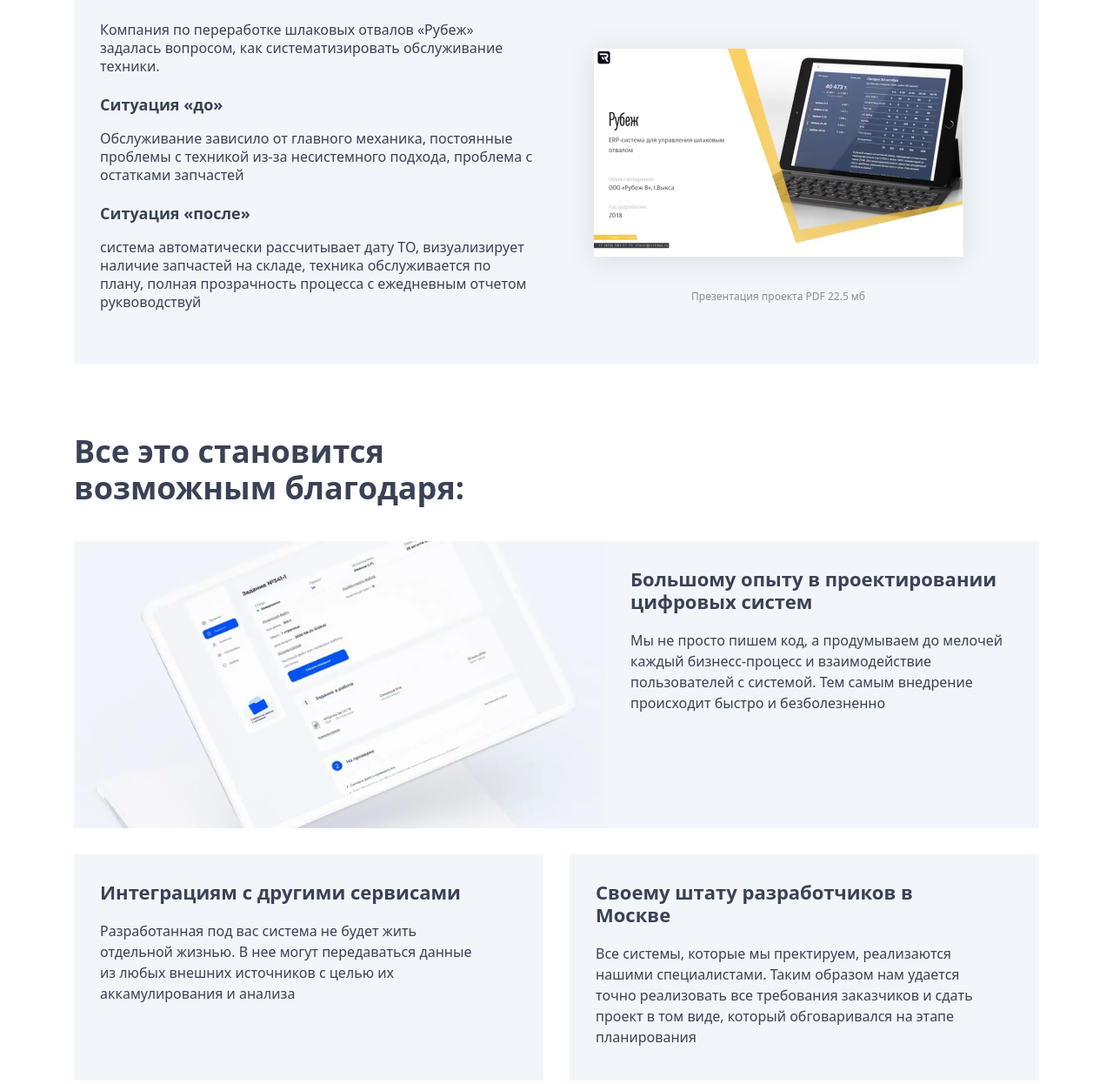
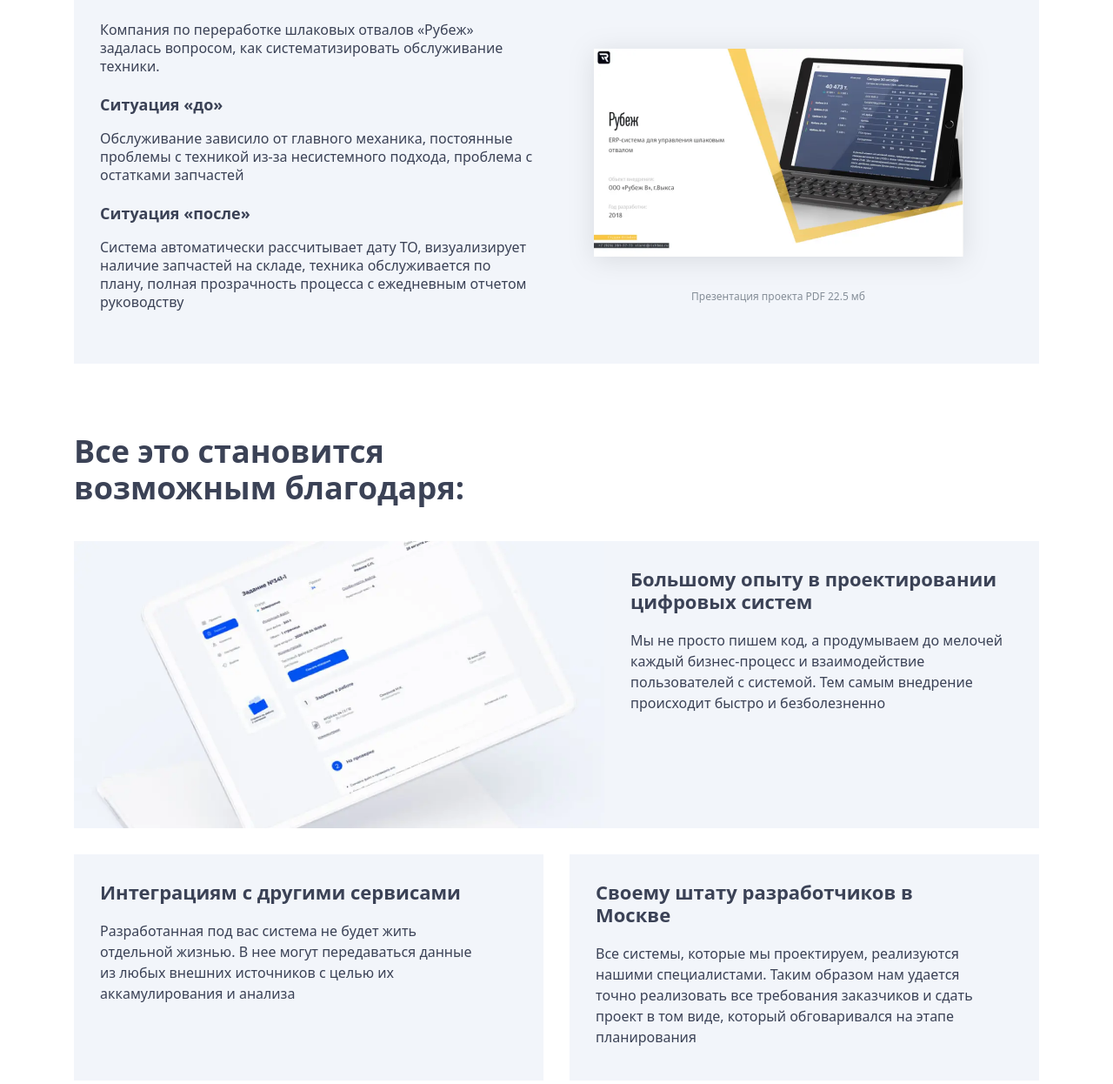
Before and after one commit to lusyio/sera, a PHP site: page / in a window 1280 px wide. Shown: the part 2300-3546 px from the top of the page at 87% size. Run offline with PHP 8.4, Linux system fonts and the light colour scheme.

Commit message:
Исправил ошибки

```diff
--- a/app/index.php
+++ b/app/index.php
@@ -198,11 +198,11 @@
                             </p>
                             <h3>Ситуация «после»</h3>
                             <p>
-                                система автоматически рассчитывает дату ТО, визуализирует наличие запчастей
+                                Система автоматически рассчитывает дату ТО, визуализирует наличие запчастей
                                 на
                                 складе, техника обслуживается по плану, полная прозрачность процесса с
                                 ежедневным
-                                отчетом руквоводствуй
+                                отчетом руководству
                             </p>
                         </div>
                         <div class="col-lg-6">
@@ -452,7 +452,7 @@
                         <div class="advantages__content">
                             <h3 class="subtitle">Большому опыту в проектировании цифровых систем</h3>
                             <p>
-                                Мы не просто пишем код, а продумываем до мелочей каждый бизнесс-процесс и
+                                Мы не просто пишем код, а продумываем до мелочей каждый бизнес-процесс и
                                 взаимодействие
                                 пользователей с системой. Тем самым внедрение происходит быстро и безболезненно
                             </p>
@@ -478,7 +478,7 @@
                         <div class="advantages__content">
                             <h3 class="subtitle">Своему штату разработчиков в Москве</h3>
                             <p>
-                                Все системы, которые мы пректируем, реализаются нашими специалистами. Таким образом
+                                Все системы, которые мы проектируем, реализуются нашими специалистами. Таким образом
                                 нам
                                 удается точно реализовать все требования заказчиков и сдать проект в том виде,
                                 который
```
